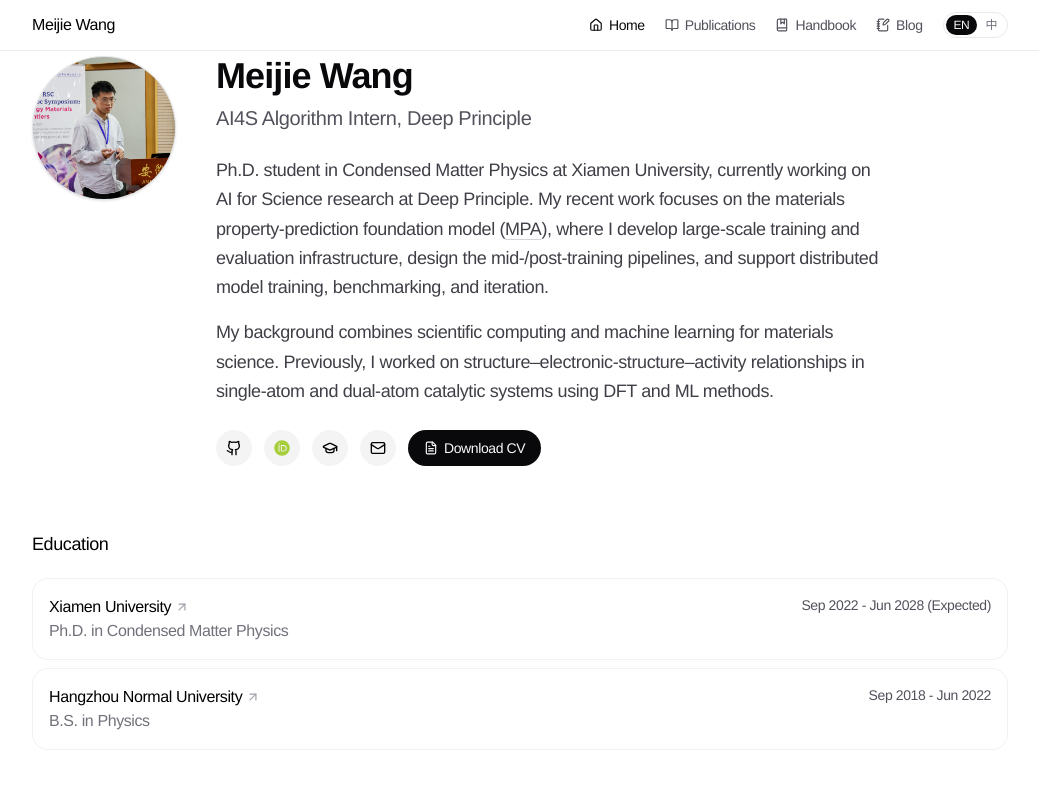
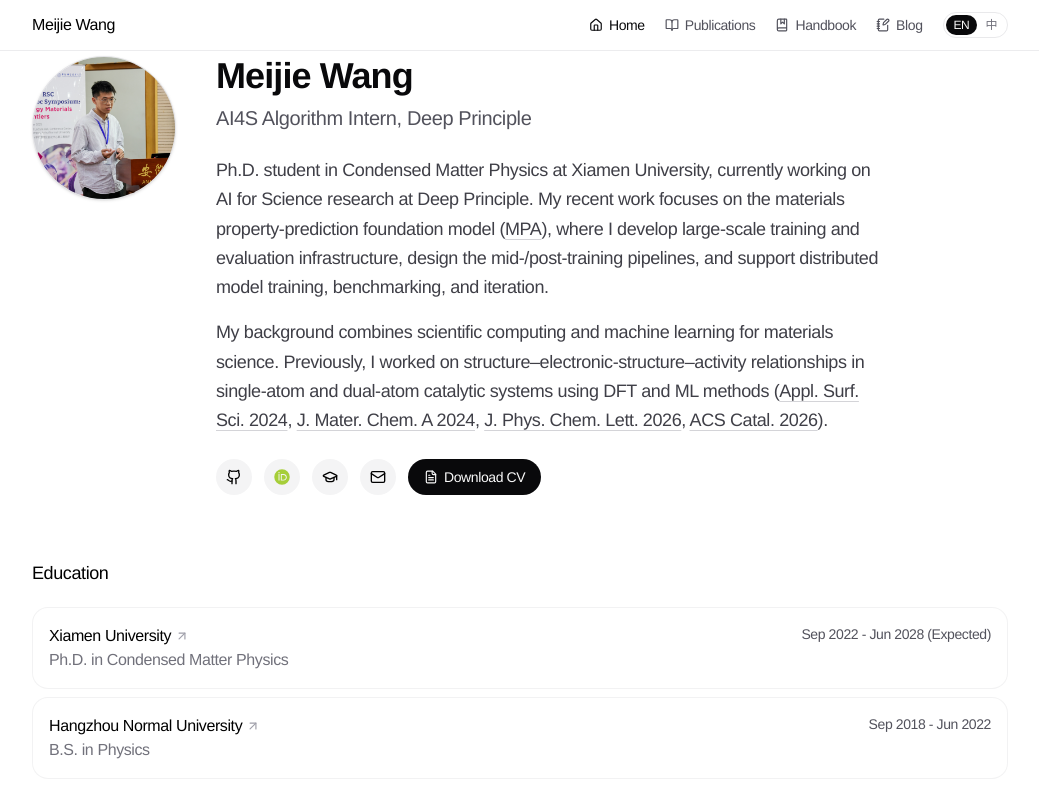
Before and after one commit to Migie-cphy/migie-site, a Next.js app: page / in a window 1280 px wide. Shown: the top 800 px of the page, without its empty margins (120-1159 px from the left). Built offline with nearby package versions, Linux system fonts and the light colour scheme.

Commit message:
restore paper citation links in English intro second paragraph

```diff
--- a/app/page.tsx
+++ b/app/page.tsx
@@ -206,7 +206,43 @@
                     learning for materials science. Previously, I worked on
                     structure–electronic-structure–activity relationships in
                     single-atom and dual-atom catalytic systems using DFT and ML
-                    methods.
+                    methods (
+                    <a
+                      href="https://doi.org/10.1016/j.apsusc.2023.158724"
+                      target="_blank"
+                      rel="noopener noreferrer"
+                      className="underline decoration-zinc-300 underline-offset-4 transition-colors hover:text-zinc-950 dark:decoration-zinc-700 dark:hover:text-zinc-100"
+                    >
+                      Appl. Surf. Sci. 2024
+                    </a>
+                    ,{' '}
+                    <a
+                      href="https://doi.org/10.1039/D4TA06642A"
+                      target="_blank"
+                      rel="noopener noreferrer"
+                      className="underline decoration-zinc-300 underline-offset-4 transition-colors hover:text-zinc-950 dark:decoration-zinc-700 dark:hover:text-zinc-100"
+                    >
+                      J. Mater. Chem. A 2024
+                    </a>
+                    ,{' '}
+                    <a
+                      href="https://doi.org/10.1021/acs.jpclett.5c03896"
+                      target="_blank"
+                      rel="noopener noreferrer"
+                      className="underline decoration-zinc-300 underline-offset-4 transition-colors hover:text-zinc-950 dark:decoration-zinc-700 dark:hover:text-zinc-100"
+                    >
+                      J. Phys. Chem. Lett. 2026
+                    </a>
+                    ,{' '}
+                    <a
+                      href="https://doi.org/10.1021/acscatal.6c02847"
+                      target="_blank"
+                      rel="noopener noreferrer"
+                      className="underline decoration-zinc-300 underline-offset-4 transition-colors hover:text-zinc-950 dark:decoration-zinc-700 dark:hover:text-zinc-100"
+                    >
+                      ACS Catal. 2026
+                    </a>
+                    ).
                   </p>
                 </>
               ) : (
```
